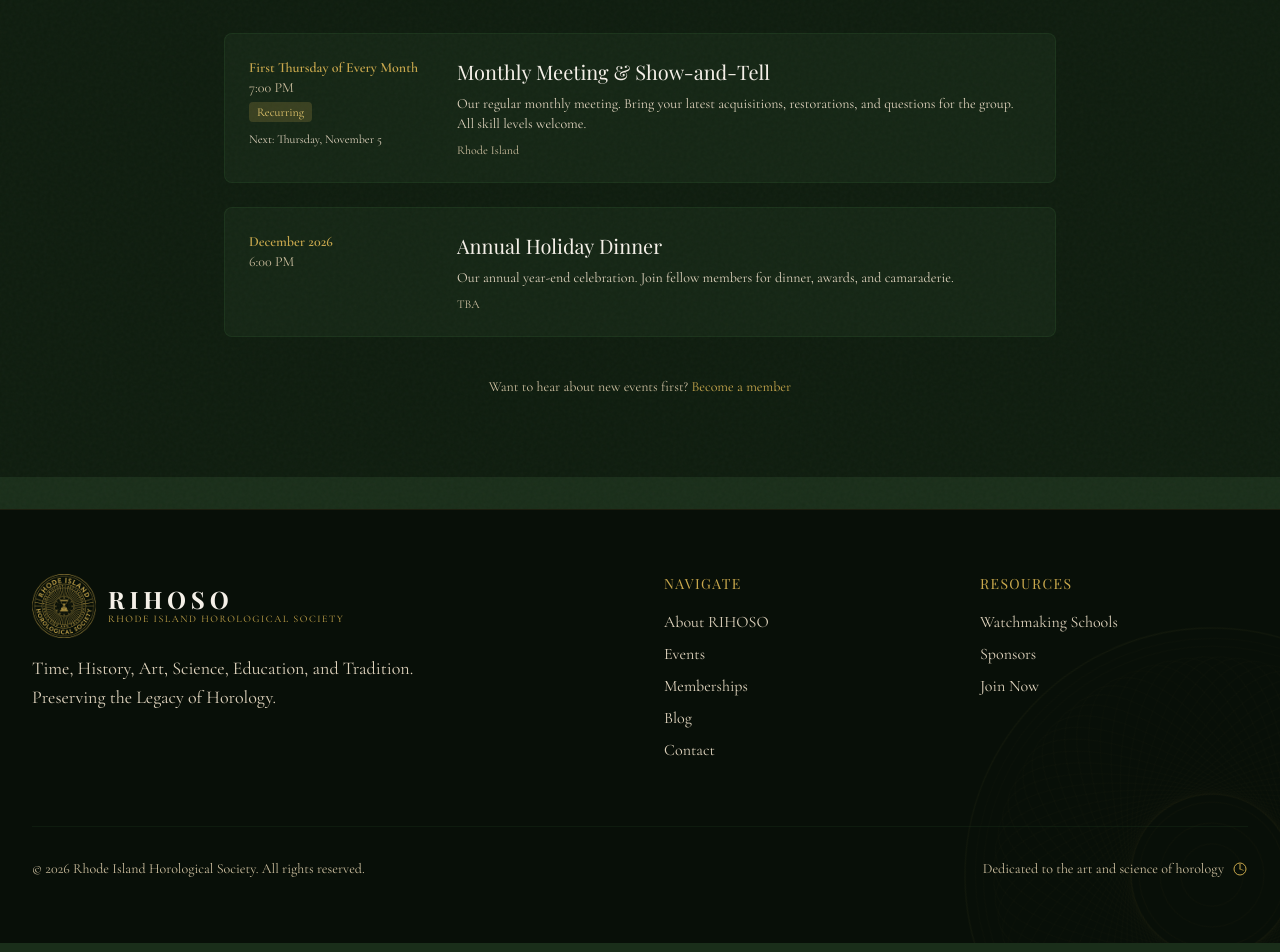
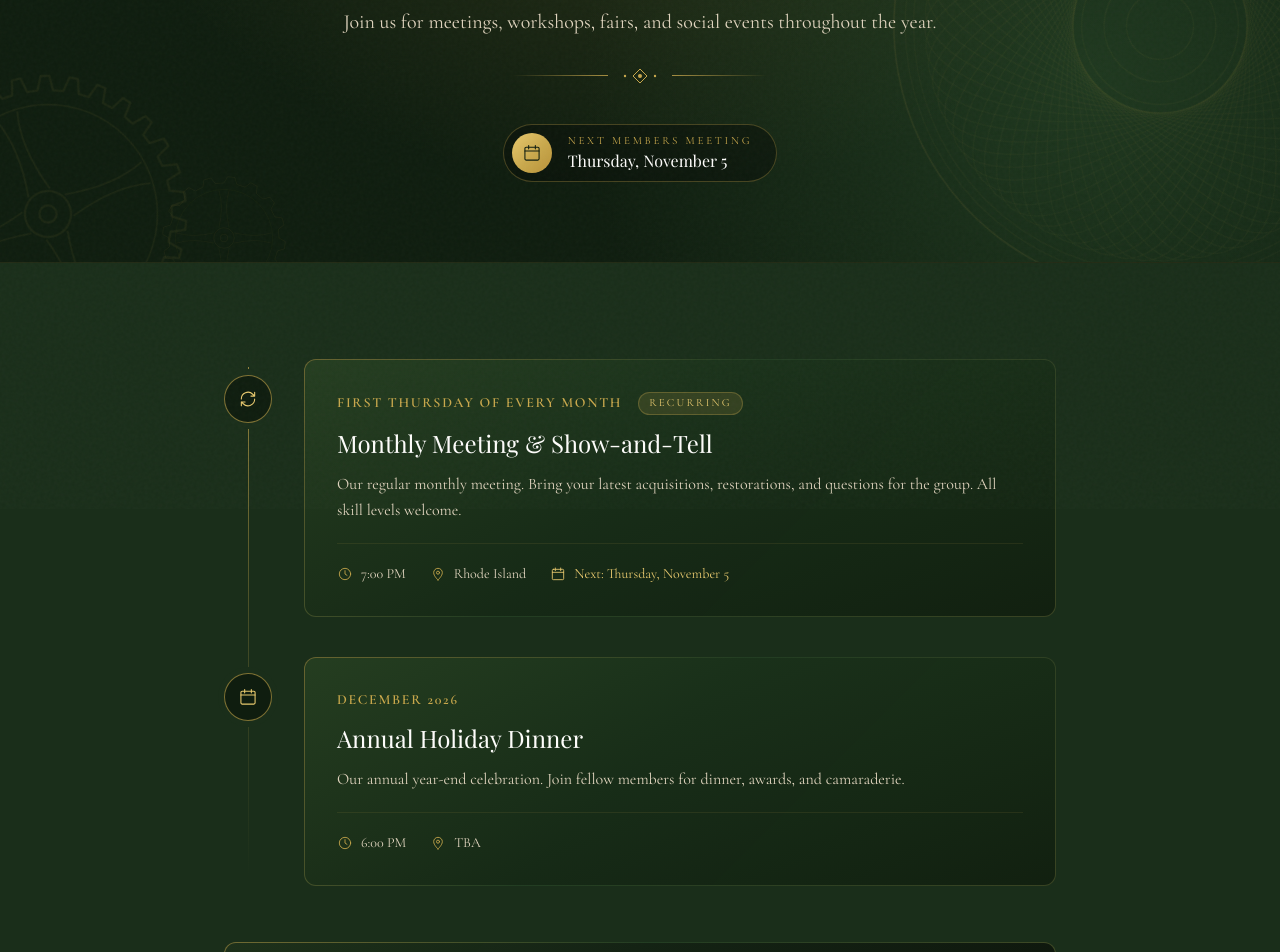
Before and after one commit to brandonsalomon-ui/rihoso-website, a Next.js app: page /events in a window 1280 px wide. Shown: the part 291-1243 px from the top of the page. Built offline with nearby package versions, Linux system fonts and the light colour scheme; a web font is replaced by a local one.

Commit message:
Graphics refresh: events page

```diff
--- a/src/app/events/page.tsx
+++ b/src/app/events/page.tsx
@@ -1,5 +1,8 @@
 import type { Metadata } from "next";
 import Link from "next/link";
+import PageHero from "@/components/PageHero";
+import Reveal from "@/components/Reveal";
+import { Icon } from "@/components/ornaments";
 import { nextMonthlyMeeting, upcomingEvents } from "@/lib/events";
 
 // Re-check dates every hour so past events drop off automatically.
@@ -16,48 +19,71 @@ export default function EventsPage() {
   const hasDated = events.some((e) => !e.recurring);
 
   return (
-    <section className="py-20 bg-forest-900">
+    <>
+      <PageHero
+        eyebrow="Mark Your Calendar"
+        title="Events & Gatherings"
+        subtitle="Join us for meetings, workshops, fairs, and social events throughout the year."
+      >
+        {nextMeeting && (
+          <div className="inline-flex items-center gap-4 rounded-full border border-gold-400/30 bg-forest-950/50 backdrop-blur-sm pl-2 pr-6 py-2">
+            <span className="flex items-center justify-center w-10 h-10 rounded-full btn-gold">
+              <Icon name="calendar" className="w-5 h-5" />
+            </span>
+            <span className="text-left">
+              <span className="block text-[11px] uppercase tracking-[0.25em] text-gold-400">Next members meeting</span>
+              <span className="block font-display text-cream-50">{nextMeeting}</span>
+            </span>
+          </div>
+        )}
+      </PageHero>
+
+      <section className="py-20 sm:py-24 bg-forest-800">
         <div className="max-w-4xl mx-auto px-4 sm:px-6 lg:px-8">
-        <p className="text-gold-400 text-sm uppercase tracking-[0.2em] mb-2 text-center">
-          Mark Your Calendar
-        </p>
-        <h1 className="text-4xl sm:text-5xl font-display font-bold text-cream-50 mb-4 text-center">
-          Events &amp; Gatherings
-        </h1>
-        <p className="text-center text-cream-300 mb-12 max-w-2xl mx-auto">
-          Join us for meetings, workshops, fairs, and social events throughout the year.
-        </p>
-
-        <div className="space-y-6">
+          <ol className="relative">
+            {/* timeline spine */}
+            <span
+              aria-hidden="true"
+              className="absolute left-5 sm:left-6 top-2 bottom-2 w-px bg-gradient-to-b from-gold-400/70 via-gold-400/25 to-transparent"
+            />
             {events.map((event, i) => (
-            <div
-              key={i}
-              className="bg-forest-800/60 border border-forest-600/30 rounded-lg p-6 hover:border-gold-400/30 transition-colors"
-            >
-              <div className="flex flex-col sm:flex-row sm:items-start gap-4">
-                <div className="sm:w-48 shrink-0">
-                  <p className="text-gold-400 font-semibold text-sm">{event.date}</p>
-                  <p className="text-cream-400 text-sm">{event.time}</p>
+              <Reveal as="li" key={i} delay={i * 100} className="relative pl-16 sm:pl-20 pb-10 last:pb-0">
+                <span className="absolute left-0 top-4 flex items-center justify-center w-10 h-10 sm:w-12 sm:h-12 rounded-full bg-forest-900 border border-gold-400/60 text-gold-300 shadow-[0_0_0_6px_rgba(26,46,26,1)]">
+                  <Icon name={event.recurring ? "repeat" : "calendar"} className="w-5 h-5" />
+                </span>
+                <div className="card-lux group rounded-xl p-6 sm:p-8">
+                  <div className="flex flex-wrap items-center gap-x-4 gap-y-2">
+                    <p className="text-gold-400 font-semibold tracking-[0.12em] uppercase text-sm">{event.date}</p>
                     {event.recurring && (
-                    <>
-                      <span className="inline-block mt-1 text-xs bg-gold-400/20 text-gold-300 px-2 py-0.5 rounded">
+                      <span className="text-[11px] uppercase tracking-[0.2em] bg-gold-400/15 text-gold-300 border border-gold-400/30 px-2.5 py-0.5 rounded-full">
                         Recurring
                       </span>
-                      {nextMeeting && (
-                        <p className="mt-2 text-xs text-cream-300">Next: {nextMeeting}</p>
-                      )}
-                    </>
                     )}
                   </div>
-                <div>
-                  <h3 className="text-xl font-display text-cream-100 mb-2">{event.title}</h3>
-                  <p className="text-sm text-cream-300 mb-2">{event.description}</p>
-                  <p className="text-xs text-cream-400">{event.location}</p>
+                  <h2 className="mt-3 text-2xl font-display text-cream-50 group-hover:text-gold-200 transition-colors">
+                    {event.title}
+                  </h2>
+                  <p className="mt-3 text-cream-300 leading-relaxed">{event.description}</p>
+                  <div className="mt-5 pt-5 border-t border-gold-400/10 flex flex-wrap gap-x-6 gap-y-2 text-sm text-cream-300">
+                    <span className="inline-flex items-center gap-2">
+                      <Icon name="clock" className="w-4 h-4 text-gold-400" />
+                      {event.time}
+                    </span>
+                    <span className="inline-flex items-center gap-2">
+                      <Icon name="pin" className="w-4 h-4 text-gold-400" />
+                      {event.location}
+                    </span>
+                    {event.recurring && nextMeeting && (
+                      <span className="inline-flex items-center gap-2 text-gold-300">
+                        <Icon name="calendar" className="w-4 h-4" />
+                        Next: {nextMeeting}
+                      </span>
+                    )}
                   </div>
                 </div>
-            </div>
+              </Reveal>
             ))}
-        </div>
+          </ol>
 
           {!hasDated && (
             <p className="mt-10 text-center text-cream-300">
@@ -65,13 +91,20 @@ export default function EventsPage() {
             </p>
           )}
 
-        <p className="mt-10 text-center text-cream-400 text-sm">
-          Want to hear about new events first?{" "}
-          <Link href="/memberships#join" className="text-gold-400 hover:text-gold-300 transition-colors">
+          <Reveal className="mt-14">
+            <div className="rounded-xl panel-lux px-6 py-8 sm:flex items-center justify-between gap-6 text-center sm:text-left">
+              <p className="font-display text-xl text-cream-50">Want to hear about new events first?</p>
+              <Link
+                href="/memberships#join"
+                className="btn-gold mt-5 sm:mt-0 inline-flex items-center gap-2 px-7 py-3 tracking-widest uppercase text-sm shrink-0"
+              >
                 Become a member
+                <Icon name="arrow" className="w-4 h-4" />
               </Link>
-        </p>
+            </div>
+          </Reveal>
         </div>
       </section>
+    </>
   );
 }
```
Lines whose indentation alone changed are shown as unchanged.
